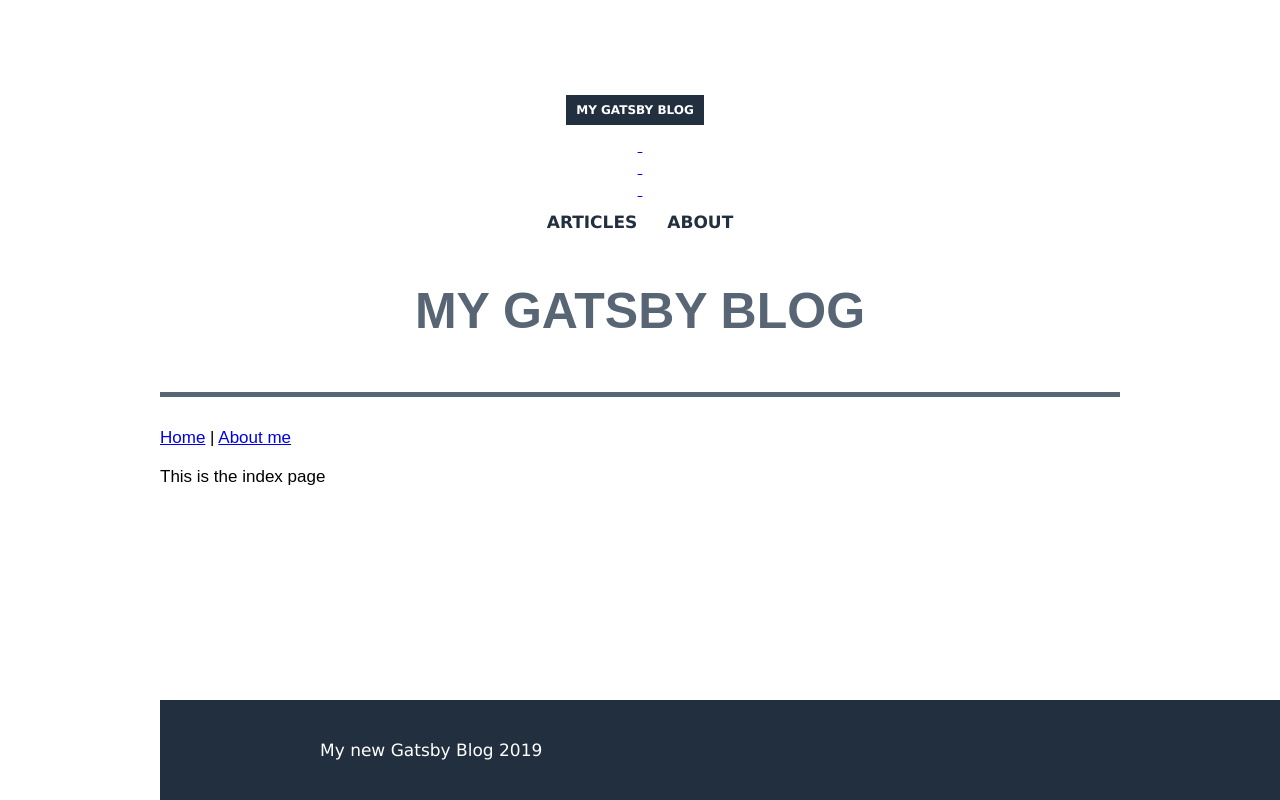
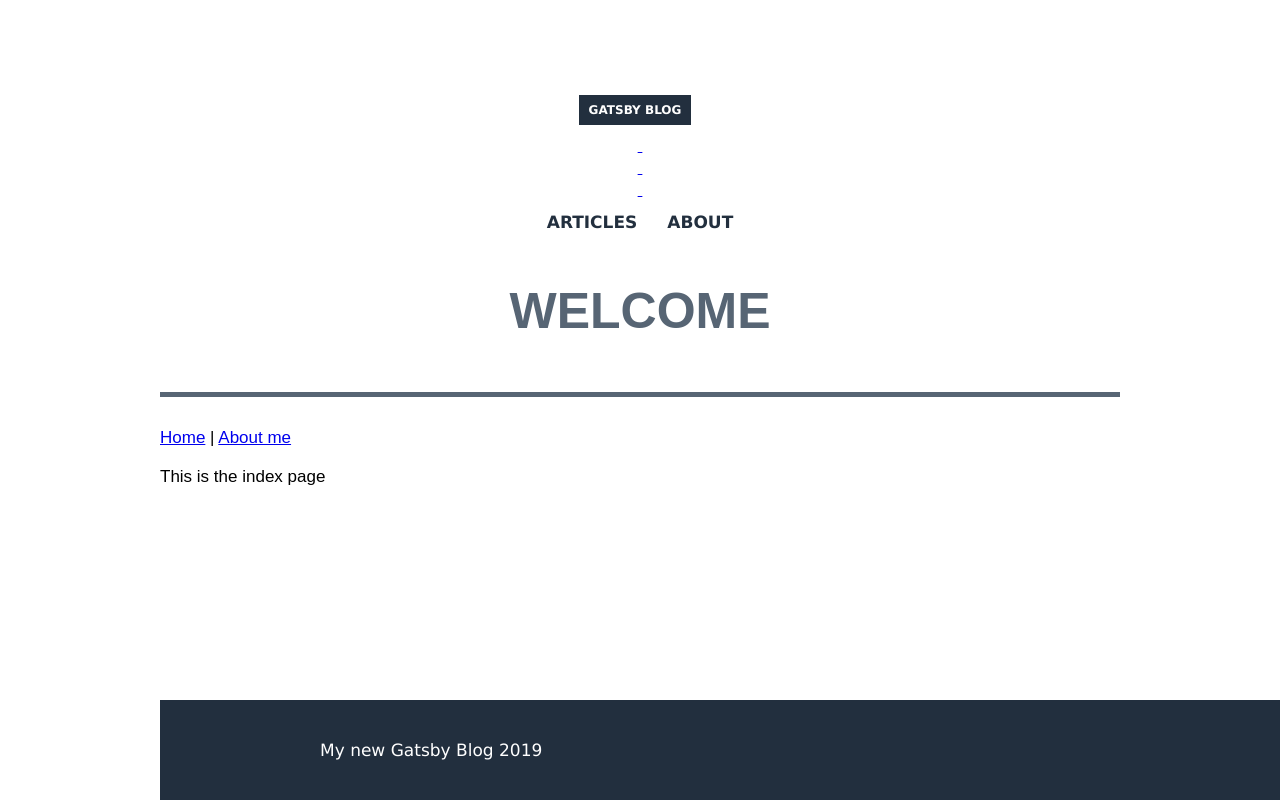
Before and after one commit to jlum85/gatsby-starter, a Gatsby site: page / in a window 1280 px wide. Shown: the top 800 px of the page. Built offline with nearby package versions, Linux system fonts and the light colour scheme; Gatsby itself is replaced by a stand-in of ours.

Commit message:
static query

```diff
--- a/gatsby-config.js
+++ b/gatsby-config.js
@@ -3,7 +3,7 @@
   /*  pour graph ql , ce sera dans   site /  siteMetadata  */
 
   siteMetadata: {
-    title: "My Gatsby blog",
+    title: "Gatsby blog",
   },
 
   plugins: ["gatsby-plugin-sass"],
--- a/src/components/header.js
+++ b/src/components/header.js
@@ -1,5 +1,5 @@
 import React from "react"
-import { Link } from "gatsby"
+import { Link, StaticQuery, graphql } from "gatsby"
 import styles from "./header.module.scss"
 
 // HeaderLink component
@@ -40,9 +40,20 @@
 }
 
 export default () => (
+  <StaticQuery
+    query={graphql`
+      query {
+        site {
+          siteMetadata {
+            title
+          }
+        }
+      }
+    `}
+    render={data => (
       <header className={styles.container}>
         <div className={styles.row}>
-      <HomeButton to="/" text="My Gatsby blog" />
+          <HomeButton to="/" text={data.site.siteMetadata.title} />
           <SocialButton site="github" username="evangeloper"></SocialButton>
           <SocialButton site="linkedin" username="evangeloper"></SocialButton>
           <SocialButton site="twitter" username="evangeloper"></SocialButton>
@@ -53,4 +64,6 @@
           <HeaderLink to="/about" text="ABOUT" />
         </div>
       </header>
+    )}
+  />
 )
--- a/src/pages/index.js
+++ b/src/pages/index.js
@@ -1,24 +1,14 @@
 import React from "react"
-import { Link, graphql } from "gatsby"
+import { Link } from "gatsby"
 import Layout from "../components/layout"
 import Title from "../components/title"
 
 export default ({ data }) => (
   <Layout>
-    <Title text={data.site.siteMetadata.title} />
+    <Title text="Welcome " />
     <div>
       <Link to="/">Home</Link> | <Link to="/about">About me</Link>
     </div>
     <p> This is the index page</p>
   </Layout>
 )
-
-export const query = graphql`
-  query {
-    site {
-      siteMetadata {
-        title
-      }
-    }
-  }
-`
```
Lines whose indentation alone changed are shown as unchanged.
